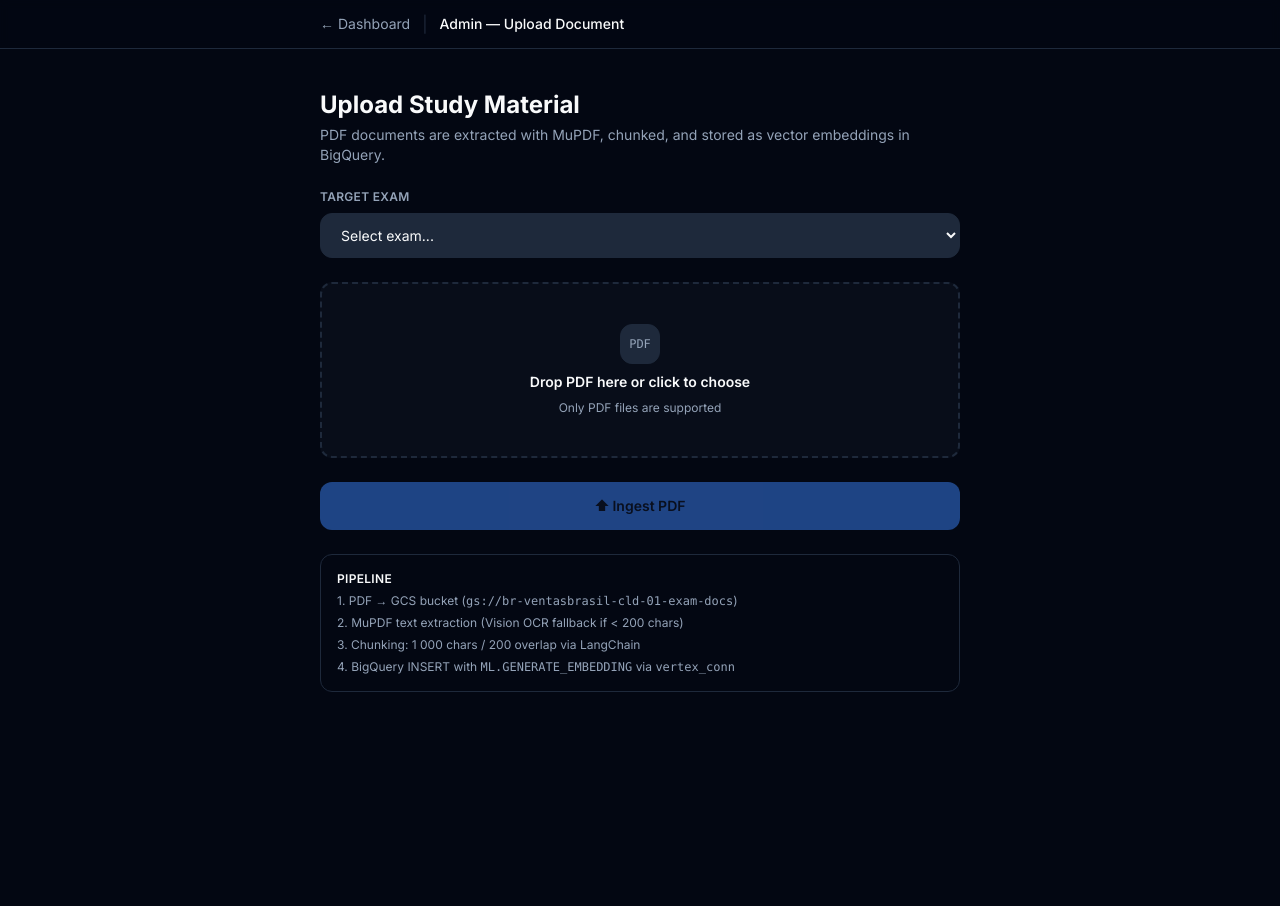
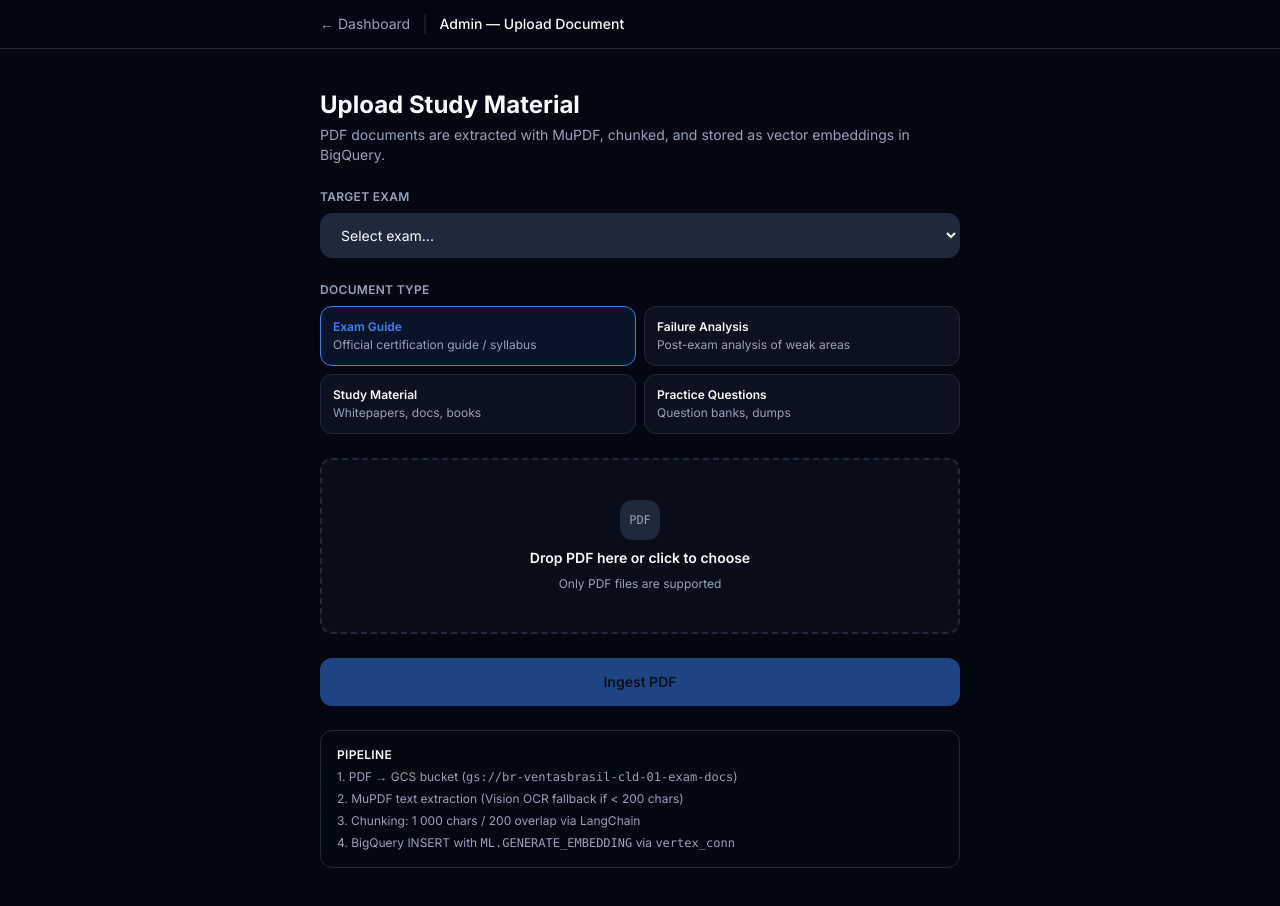
Before and after one commit to amaliasilva-hue/edtechia, a Next.js app: page /admin/upload in a window 1280 px wide. Before the commit the page ends 800 px from the top, so only its background shows below. Built offline with nearby package versions, Linux system fonts and the light colour scheme.

Commit message:
fix: BQ embedding model + doc_type field, fix deprecated PWA meta tag, fix BQ_LOCATION env var

```diff
--- a/src/app/admin/upload/page.tsx
+++ b/src/app/admin/upload/page.tsx
@@ -8,6 +8,7 @@ type UploadState = 'idle' | 'uploading' | 'success' | 'error';
 
 type UploadResult = {
   exam_name:         string;
+  doc_type:          string;
   gcs_uri:           string;
   extraction_method: string;
   total_chunks:      number;
@@ -18,6 +19,7 @@ export default function AdminUploadPage() {
   const inputRef  = useRef<HTMLInputElement>(null);
 
   const [examName,     setExamName]     = useState('');
+  const [docType,      setDocType]      = useState('exam_guide');
   const [file,         setFile]         = useState<File | null>(null);
   const [dragActive,   setDragActive]   = useState(false);
   const [uploadState,  setUploadState]  = useState<UploadState>('idle');
@@ -56,6 +58,7 @@ export default function AdminUploadPage() {
     const form = new FormData();
     form.append('file',      file);
     form.append('exam_name', examName);
+    form.append('doc_type',  docType);
 
     try {
       setProgress('Extracting text (MuPDF / Vision OCR)...');
@@ -130,6 +133,35 @@ export default function AdminUploadPage() {
           </select>
         </div>
 
+        {/* Doc Type */}
+        <div>
+          <label className="block text-xs font-semibold text-muted-foreground uppercase tracking-wide mb-2">
+            Document Type
+          </label>
+          <div className="grid grid-cols-2 gap-2">
+            {([
+              { value: 'exam_guide',          label: 'Exam Guide',           desc: 'Official certification guide / syllabus' },
+              { value: 'failure_analysis',     label: 'Failure Analysis',     desc: 'Post-exam analysis of weak areas' },
+              { value: 'study_material',       label: 'Study Material',       desc: 'Whitepapers, docs, books' },
+              { value: 'practice_questions',   label: 'Practice Questions',   desc: 'Question banks, dumps' },
+            ] as const).map(({ value, label, desc }) => (
+              <button
+                key={value}
+                type="button"
+                onClick={() => setDocType(value)}
+                className={`p-3 rounded-xl border text-left transition-all ${
+                  docType === value
+                    ? 'border-primary bg-primary/10'
+                    : 'border-border bg-secondary/30 hover:border-primary/40'
+                }`}
+              >
+                <div className={`text-xs font-semibold ${ docType === value ? 'text-primary' : 'text-foreground' }`}>{label}</div>
+                <div className="text-xs text-muted-foreground mt-0.5">{desc}</div>
+              </button>
+            ))}
+          </div>
+        </div>
+
         {/* Drop Zone */}
         <div
           onDrop={handleDrop}
@@ -194,7 +226,7 @@ export default function AdminUploadPage() {
               <span className="w-4 h-4 border-2 border-primary-foreground/30 border-t-primary-foreground rounded-full animate-spin" />
               Processing...
             </span>
-          ) : '⬆ Ingest PDF'}
+          ) : 'Ingest PDF'}
         </button>
 
         {/* Progress */}
@@ -219,6 +251,10 @@ export default function AdminUploadPage() {
               <div className="bg-background/50 rounded-lg p-3 space-y-0.5">
                 <p className="text-muted-foreground">Exam</p>
                 <p className="font-medium text-foreground font-mono">{result.exam_name}</p>
+              </div>
+              <div className="bg-background/50 rounded-lg p-3 space-y-0.5">
+                <p className="text-muted-foreground">Doc Type</p>
+                <p className="font-medium text-foreground font-mono">{result.doc_type}</p>
               </div>
               <div className="bg-background/50 rounded-lg p-3 space-y-0.5">
                 <p className="text-muted-foreground">Extraction Method</p>
--- a/src/app/api/ingest/route.ts
+++ b/src/app/api/ingest/route.ts
@@ -41,6 +41,7 @@ export async function POST(req: NextRequest) {
 
   const file     = formData.get('file') as File | null;
   const examName = (formData.get('exam_name') as string | null)?.trim();
+  const docType  = (formData.get('doc_type')  as string | null)?.trim() ?? 'study_material';
 
   if (!file || file.type !== 'application/pdf') {
     return NextResponse.json({ error: 'A PDF file is required (field: file)' }, { status: 400 });
@@ -103,6 +104,7 @@ export async function POST(req: NextRequest) {
   const rows = chunks.map((chunk, index) => ({
     id:               uuidv4(),
     exam_name:        examName,
+    doc_type:         docType,
     source_file:      gcsUri,
     chunk_index:      index,
     content:          chunk,
@@ -120,7 +122,7 @@ export async function POST(req: NextRequest) {
     const valuePlaceholders = batch
       .map(
         (_, idx) =>
-          `(@id_${idx}, @exam_name_${idx}, @source_${idx}, @chunk_idx_${idx}, @content_${idx}, ` +
+          `(@id_${idx}, @exam_name_${idx}, @doc_type_${idx}, @source_${idx}, @chunk_idx_${idx}, @content_${idx}, ` +
           `(SELECT ml_generate_embedding_result FROM ML.GENERATE_EMBEDDING(MODEL \`${embedModel}\`, ` +
           `(SELECT @content_${idx} AS content)) LIMIT 1), ` +
           `@method_${idx}, CURRENT_TIMESTAMP())`
@@ -132,6 +134,7 @@ export async function POST(req: NextRequest) {
     batch.forEach((row, idx) => {
       params[`id_${idx}`]        = row.id;
       params[`exam_name_${idx}`] = row.exam_name;
+      params[`doc_type_${idx}`]  = row.doc_type;
       params[`source_${idx}`]    = row.source_file;
       params[`chunk_idx_${idx}`] = row.chunk_index;
       params[`content_${idx}`]   = row.content;
@@ -140,7 +143,7 @@ export async function POST(req: NextRequest) {
 
     const insertQuery = `
       INSERT INTO \`${project}.${dataset}.${table}\`
-        (id, exam_name, source_file, chunk_index, content, content_embedding, extraction_method, created_at)
+        (id, exam_name, doc_type, source_file, chunk_index, content, content_embedding, extraction_method, created_at)
       VALUES
         ${valuePlaceholders}
     `;
@@ -172,6 +175,7 @@ export async function POST(req: NextRequest) {
   return NextResponse.json({
     success: true,
     exam_name:         examName,
+    doc_type:          docType,
     gcs_uri:           gcsUri,
     extraction_method: extractionResult.method,
     total_chunks:      chunks.length,
--- a/src/app/layout.tsx
+++ b/src/app/layout.tsx
@@ -16,9 +16,11 @@ export const metadata: Metadata = {
   description: 'AI-powered scenario-based exam questions for GCP and Google Workspace certifications. Train smarter, certify faster.',
   manifest: '/manifest.json',
   appleWebApp: {
-    capable: true,
     statusBarStyle: 'black-translucent',
     title: 'CloudDojo',
+  },
+  other: {
+    'mobile-web-app-capable': 'yes',
   },
   icons: {
     apple: '/icons/icon-192.png',
```
